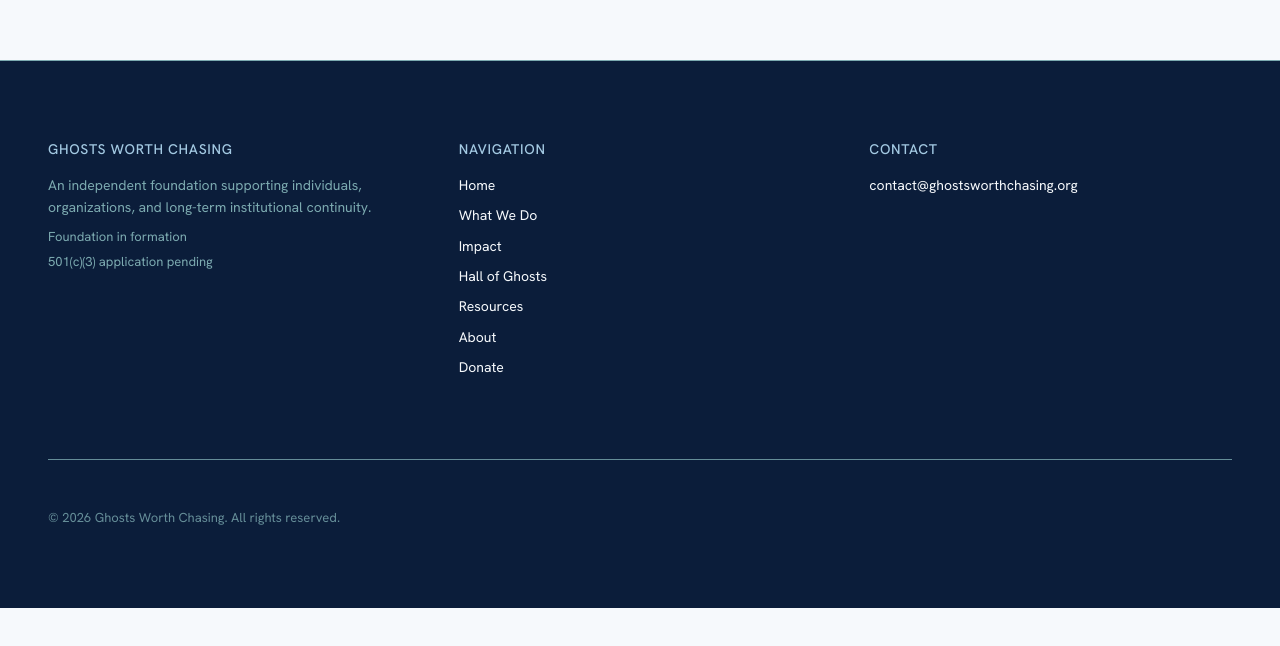
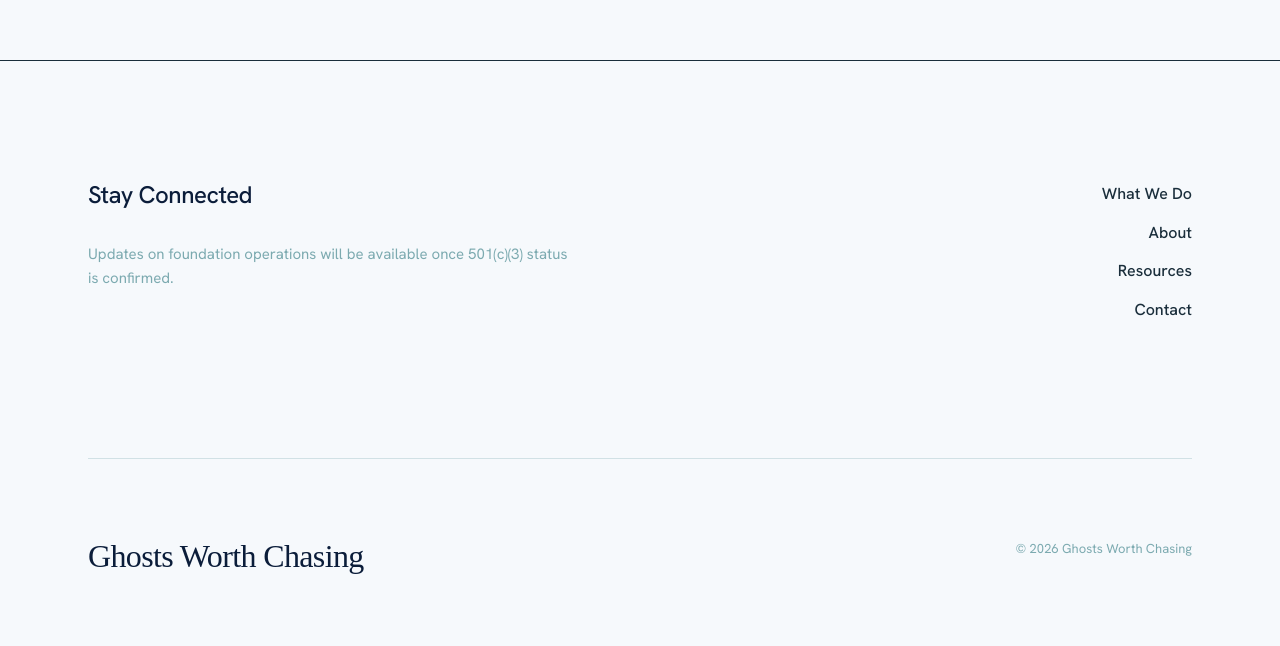
Before and after one commit to Roco41589/ghosts-worth-chasing-site, a Next.js app in the folder ghosts-redesign/: page / in a window 1280 px wide. Shown: the part 1830-2476 px from the top of the page. Before the commit the page ends 2438 px from the top, so only its background shows below. Built offline with nearby package versions, Linux system fonts and the light colour scheme.

Commit message:
Update layout.tsx
footer change

```diff
--- a/ghosts-redesign/app/layout.tsx
+++ b/ghosts-redesign/app/layout.tsx
@@ -2,6 +2,7 @@ import './globals.css'
 import type { Metadata } from 'next'
 import Link from 'next/link'
 import Image from 'next/image'
+import Footer from './components/Footer'
 
 export const metadata: Metadata = {
   title: 'Ghosts Worth Chasing',
@@ -88,120 +89,8 @@ export default function RootLayout({
 
         <main>{children}</main>
 
-        <footer style={{
-          borderTop: '1px solid var(--color-border)',
-          background: 'var(--color-deep-navy)',
-          color: 'var(--color-mist-white)',
-          padding: 'var(--space-lg) var(--space-md)',
-          marginTop: 'var(--space-xl)',
-        }}>
-          <div style={{
-            maxWidth: 'var(--max-content-width)',
-            margin: '0 auto',
-          }}>
-            <div style={{
-              display: 'grid',
-              gridTemplateColumns: 'repeat(auto-fit, minmax(200px, 1fr))',
-              gap: 'var(--space-md)',
-              marginBottom: 'var(--space-lg)',
-            }}>
-              <div>
-                <h4 style={{
-                  marginBottom: '16px',
-                  fontSize: '14px',
-                  textTransform: 'uppercase',
-                  letterSpacing: '0.05em',
-                  color: 'var(--color-sky-blue)',
-                  fontWeight: 500,
-                }}>
-                  Ghosts Worth Chasing
-                </h4>
-                <p style={{
-                  fontSize: '14px',
-                  color: 'var(--color-teal-grey)',
-                  lineHeight: 1.6,
-                  marginBottom: '8px',
-                }}>
-                  An independent foundation supporting individuals, organizations, and long-term institutional continuity.
-                </p>
-                <p style={{
-                  fontSize: '13px',
-                  color: 'var(--color-teal-grey)',
-                  marginBottom: '4px',
-                }}>
-                  Foundation in formation
-                </p>
-                <p style={{
-                  fontSize: '13px',
-                  color: 'var(--color-teal-grey)',
-                }}>
-                  501(c)(3) application pending
-                </p>
-              </div>
+<Footer />
 
-              <div>
-                <h4 style={{
-                  marginBottom: '16px',
-                  fontSize: '14px',
-                  textTransform: 'uppercase',
-                  letterSpacing: '0.05em',
-                  color: 'var(--color-sky-blue)',
-                  fontWeight: 500,
-                }}>
-                  Navigation
-                </h4>
-                <div style={{
-                  display: 'flex',
-                  flexDirection: 'column',
-                  gap: '8px',
-                  fontSize: '14px',
-                }}>
-                  <Link href="/" style={{ color: 'var(--color-mist-white)', border: 'none' }}>Home</Link>
-                  <Link href="/what-we-do" style={{ color: 'var(--color-mist-white)', border: 'none' }}>What We Do</Link>
-                  <Link href="/impact" style={{ color: 'var(--color-mist-white)', border: 'none' }}>Impact</Link>
-                  <Link href="/hall-of-ghosts" style={{ color: 'var(--color-mist-white)', border: 'none' }}>Hall of Ghosts</Link>
-                  <Link href="/resources" style={{ color: 'var(--color-mist-white)', border: 'none' }}>Resources</Link>
-                  <Link href="/about" style={{ color: 'var(--color-mist-white)', border: 'none' }}>About</Link>
-                  <Link href="/donate" style={{ color: 'var(--color-mist-white)', border: 'none' }}>Donate</Link>
-                </div>
-              </div>
-
-              <div>
-                <h4 style={{
-                  marginBottom: '16px',
-                  fontSize: '14px',
-                  textTransform: 'uppercase',
-                  letterSpacing: '0.05em',
-                  color: 'var(--color-sky-blue)',
-                  fontWeight: 500,
-                }}>
-                  Contact
-                </h4>
-                <p style={{ fontSize: '14px', lineHeight: 1.6 }}>
-                  <a
-                    href="mailto:contact@ghostsworthchasing.org"
-                    style={{
-                      border: 'none',
-                      color: 'var(--color-mist-white)',
-                    }}
-                  >
-                    contact@ghostsworthchasing.org
-                  </a>
-                </p>
-              </div>
-            </div>
-
-            <div style={{
-              paddingTop: 'var(--space-md)',
-              borderTop: '1px solid var(--color-teal-grey)',
-              fontSize: '13px',
-              color: 'var(--color-teal-grey)',
-              opacity: 0.8,
-            }}>
-              © {new Date().getFullYear()} Ghosts Worth Chasing. All rights reserved.
-            </div>
-          </div>
-        </footer>
       </body>
     </html>
   )
```
